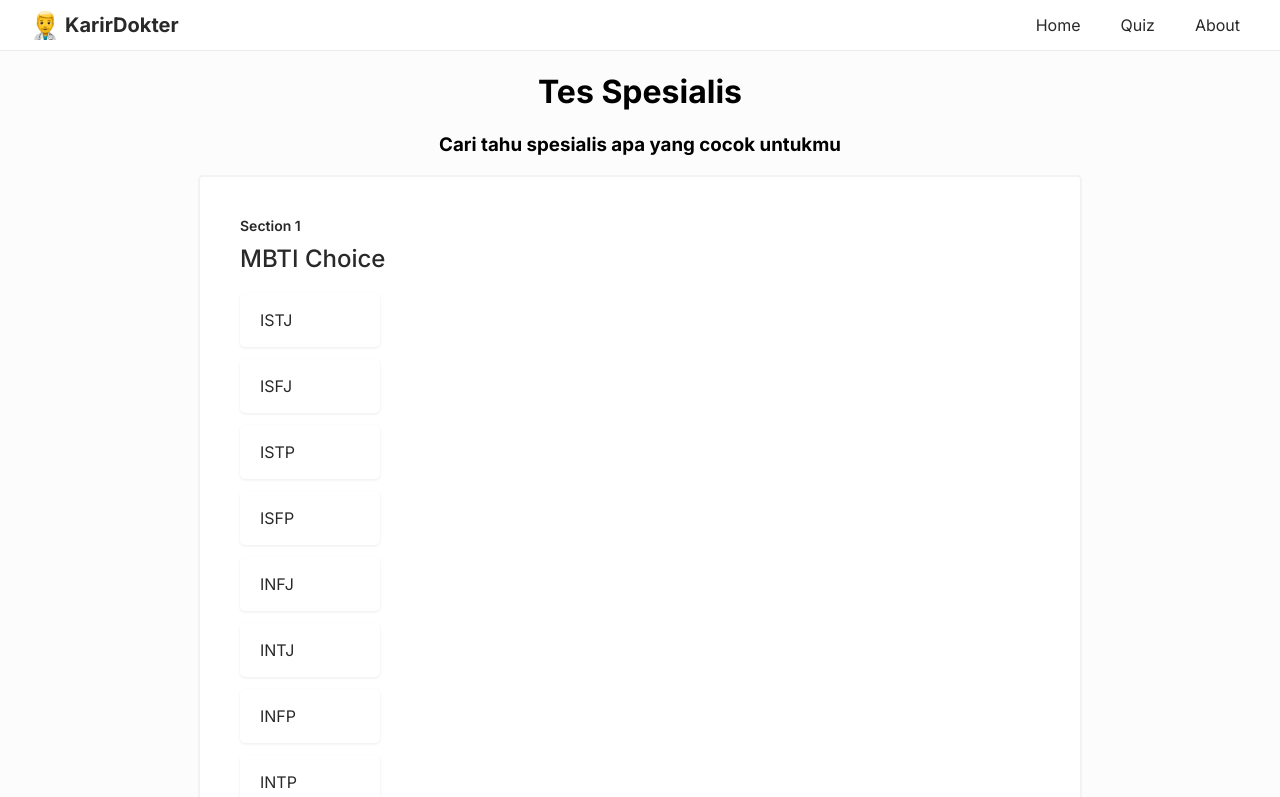
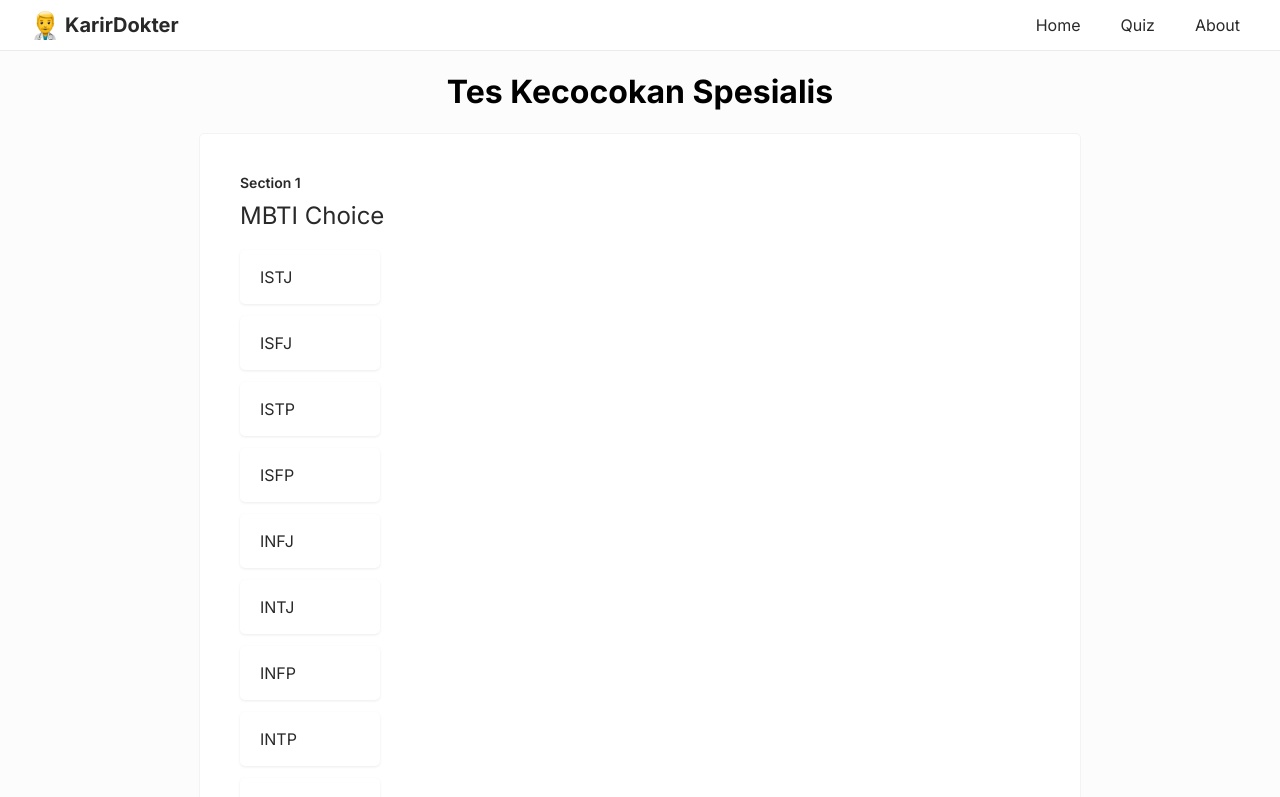
Before and after one commit to febriliankr/karirdokter.com, a React (Create React App) app: page /quiz in a window 1280 px wide. Shown: the top 797 px of the page. Built offline with nearby package versions, Linux system fonts and the light colour scheme.

Commit message:
nanya pendapat frands

```diff
--- a/src/assets/scss/__question.scss
+++ b/src/assets/scss/__question.scss
@@ -1,7 +1,7 @@
 .question__container {
   color: $text-color;
   border-radius: 5px;
-  border: 2px solid #f3f3f3;
+  border: 1.5px solid #f3f3f3;
   background-color: #ffffff;
   text-align: left;
   width: 800px;
@@ -21,7 +21,7 @@
   .question__title {
     margin: 10px 0 10px;
     padding: 10px auto 10px;
-    font-weight: 500;
+    font-weight: 400;
     @media (max-width: $breakpoint-iphone) {
       font-weight: 400;
     }
@@ -97,5 +97,7 @@
 .dummy-debug{
   @media (max-width: $breakpoint-iphone) {
     max-width: 80%;
+    font-size: 9px;
   }
+  margin-bottom: 30px;
 }
--- a/src/pages/Quiz.js
+++ b/src/pages/Quiz.js
@@ -13,8 +13,7 @@ function Quiz() {
     <div className="quiz__container">
 
     <div className="quiz__heading">
-    <h1>Tes Spesialis</h1>
-    <h3>Cari tahu spesialis apa yang cocok untukmu</h3>
+    <h1>Tes Kecocokan Spesialis</h1>
     </div>
       <section>
         {Object.keys(questionsBank).map((index, question) => {
--- a/src/pages/data/quizData.js
+++ b/src/pages/data/quizData.js
@@ -194,6 +194,105 @@ const questions = [
     question: "Berapa jam anda ingin bekerja dalam satu hari?",
     options: ["6 jam", "7 jam", "8 jam", "9 jam"],
   },
+  {
+    section: "Section 4",
+    question: "Apakah kamu suka praktik di rumah sakit/klinik pribadi?",
+    options: ["Praktik di klinik pribadi", "Banyak praktik di klinik pribadi, sedikit praktik di rumah sakit", "Sedikit praktik di klinik pribadi, banyak praktik di rumah sakit", "Praktik di rumah sakit"],
+  },
+  {
+    section: "Section 4",
+    question: "Kamu suka merawat pasien seperti apa?",
+    options: ["Memberikan pengobatan", "Melakukan bedah", "Melakukan keduanya", "Tindakan tidak langsung"],
+  },
+  // BEGIN SECTION 5
+  {
+    section: "Section 5A",
+    question: "Apakah faktor paling penting yang mempengaruhi kamu dalam memilih spesialis?",
+    options: ["Beban kerja", "Prospek kerja", "Kontak dengan pasien", "Terlibat dalam penelitian"],
+  },
+  {
+    section: "Section 5B",
+    question: "Dari skala 1-3, Apakah kamu ingin bekerja rumah sakit dalam memilih spesialis?",
+    options: ["1", "2", "3"],
+    description: '(1 = rendah, 3 = tinggi)',
+  },
+  {
+    section: "Section 5B",
+    question: "Dari skala 1-3, Apakah kamu mempertimbangkan tindakan medis dalam memilih spesialis",
+    options: ["1", "2", "3"],
+  },
+  {
+    section: "Section 5B",
+    question: "Dari skala 1-3, Apakah kamu mempertimbangkan hasil pasti dari intervensi dalam memilih spesialis?",
+    options: ["1", "2", "3"],
+  },
+  {
+    section: "Section 5B",
+    question: "Dari skala 1-3, Apakah kamu mempertimbangkan fleksibilitas dalam memilih spesialis?",
+    options: ["1", "2", "3"],
+  },
+  {
+    section: "Section 5B",
+    question: "Dari skala 1-3, Apakah kamu mempertimbangkan jadwal kerja yang santai dalam memilih spesialis?",
+    options: ["1", "2", "3"],
+  },
+  {
+    section: "Section 5B",
+    question: "Dari skala 1-3, Apakah kamu mempertimbangkan keinginan untuk melakukan penelitian dalam memilih spesialis?",
+    options: ["1", "2", "3"],
+  },
+  {
+    section: "Section 5B",
+    question: "Dari skala 1-3, Apakah kamu mempertimbangkan permasalahan pasien yang luas dalam memilih spesialis?",
+    options: ["1", "2", "3"],
+  },
+  {
+    section: "Section 5B",
+    question: "Dari skala 1-3, Apakah kamu mempertimbangkan hubungan sosial dengan orang lain dalam memilih spesialis?",
+    options: ["1", "2", "3"],
+  },
+  {
+    section: "Section 5B",
+    question: "Dari skala 1-3, Apakah kamu mempertimbangkan promosi/prevensi kesehatan dalam memilih spesialis?",
+    options: ["1", "2", "3"],
+  },
+  {
+    section: "Section 5B",
+    question: "Dari skala 1-3, Apakah kamu mempertimbangkan pengalaman dalam suatu bidang dalam memilih spesialis?",
+    options: ["1", "2", "3"],
+  },
+
+  {
+    section: "Section 5B",
+    question: "Dari skala 1-3, Apakah kamu mempertimbangkan role model dalam memilih spesialis?",
+    options: ["1", "2", "3"],
+  },
+  {
+    section: "Section 5B",
+    question: "Dari skala 1-3, Apakah kamu mempertimbangkan kecocokan dengan karir dalam memilih spesialis?",
+    options: ["1", "2", "3"],
+  },
+  {
+    section: "Section 5B",
+    question: "Dari skala 1-3, Apakah kamu mempertimbangkan penghasilan dalam memilih spesialis?",
+    options: ["1", "2", "3"],
+  },
+  {
+    section: "Section 5B",
+    question: "Dari skala 1-3, Apakah kamu mempertimbangkan status sosial dalam memilih spesialis?",
+    options: ["1", "2", "3"],
+  },
+  {
+    section: "Section 5B",
+    question: "Dari skala 1-3, Apakah kamu mempertimbangkan keamanan finansial dalam memilih spesialis?",
+    options: ["1", "2", "3"],
+  },
+  //Dari skala 1-3, Apakah kamu mempertimbangkan waktu bersama keluarga dalam memilih spesialis?
+
+  //
+
+
+
 ];
 
 export default questions;
```
